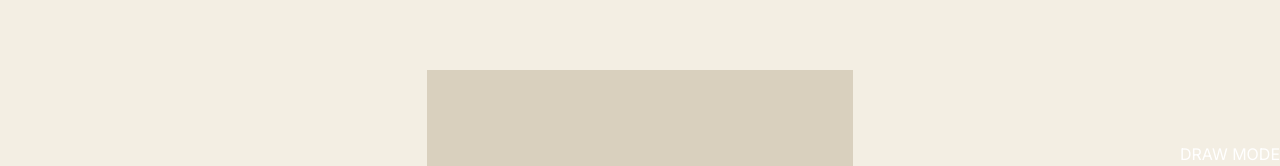
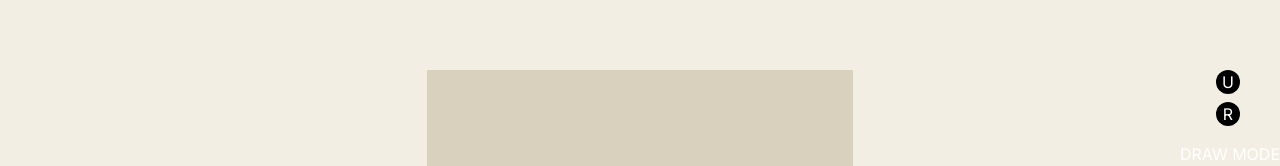
Before and after one commit to zide-editor/zide-desktop, a Next.js app: page / in a window 1280 px wide. Shown: the part 634-800 px from the top of the page. Built offline with nearby package versions, Linux system fonts and the light colour scheme.

Commit message:
[CHORE]: ✨ created undo button 🍉

```diff
--- a/src/app/page.tsx
+++ b/src/app/page.tsx
@@ -7,10 +7,10 @@ import { useRef, useState } from "react";
 export default function Home() {
   const [isFloodFill, setIsFloodFill] = useState(false);
   const { canvasRef } = useCanvas(8, 8, 50, isFloodFill);
-  const windowDim = useRef<Point>()
+  const windowDim = useRef<Point>();
 
   if (typeof window !== "undefined") {
-    windowDim.current = {x: window.innerWidth, y: window.innerHeight}
+    windowDim.current = { x: window.innerWidth, y: window.innerHeight };
   }
 
   return (
@@ -21,7 +21,12 @@ export default function Home() {
         <h1 className="cursor-pointer hover:text-[#B7A7F0]">HELP</h1>
       </nav>
 
-      <canvas ref={canvasRef} height={windowDim.current?.x || 0} width={windowDim.current?.y || 0}></canvas>
+      <canvas
+        ref={canvasRef}
+        height={windowDim.current?.x || 0}
+        width={windowDim.current?.y || 0}
+      ></canvas>
+
       <button
         className="text-white absolute bottom-0 right-0"
         onClick={() => setIsFloodFill(!isFloodFill)}
@@ -29,6 +34,11 @@ export default function Home() {
         {isFloodFill ? "FILL MODE" : "DRAW MODE"}
       </button>
 
+      <section className="absolute right-10 bottom-10 flex flex-col space-y-2">
+        <button className="h-6 w-6 bg-black text-white rounded-full">U</button>
+        <button className="h-6 w-6 bg-black text-white rounded-full">R</button>
+      </section>
+
       <section className="h-24 w-1/3 bg-[#D9D0BE] absolute bottom-0 left-0 right-0 mx-auto z-[999]"></section>
     </main>
   );
```
